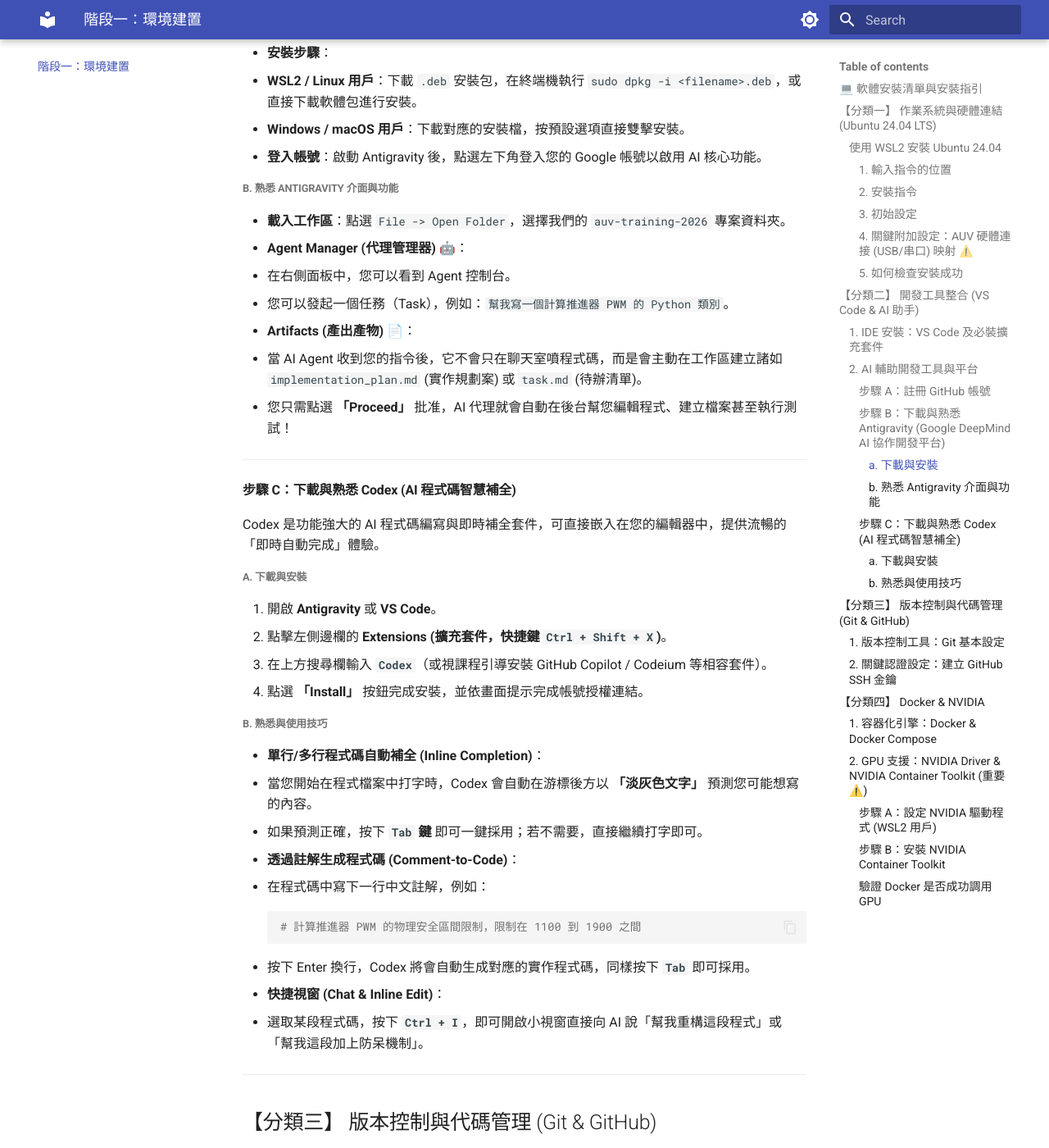
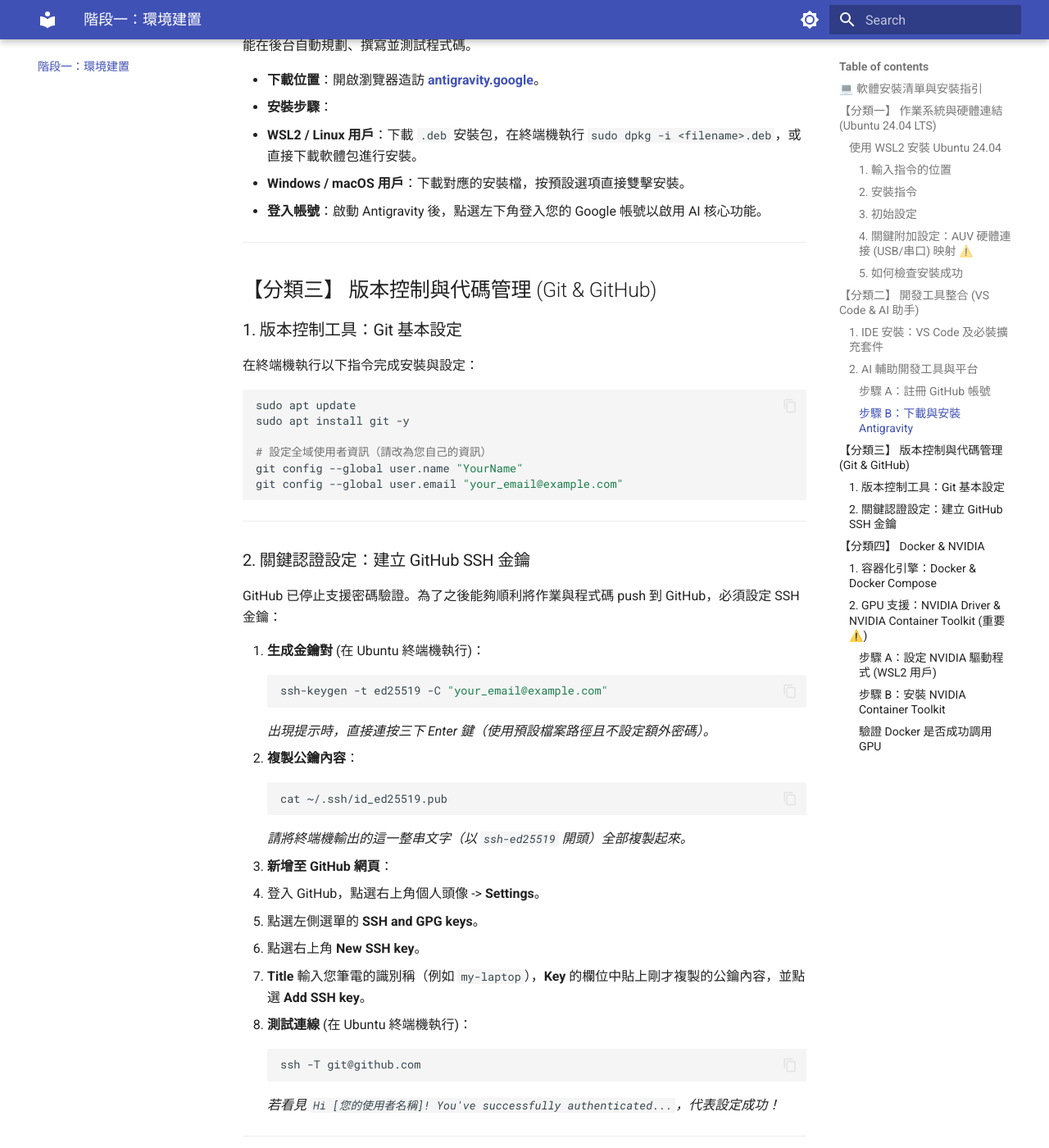
Before and after one commit to hereyougoai/auv-training-2026, an MkDocs documentation site: the page built from docs/stage1_env/index.md, in a window 1280 px wide and 1400 px high, scrolled down 3172 px. Shown: the whole window at 82% size. Built offline with MkDocs 1.6.1 and Material for MkDocs 9.7.7, drawn with Linux system fonts in a browser that asks for light colours; some of the changed text lies outside the part shown.

Commit message:
fix: comprehensive documentation accuracy corrections

````diff
--- a/docs/stage1_env/index.md
+++ b/docs/stage1_env/index.md
@@ -87,7 +87,7 @@
 ---
 
 ### 2. AI 輔助開發工具與平台
-在開始撰寫程式碼之前，讓 AI 成為您的常駐助教。本培訓將使用 **Antigravity (Google DeepMind 研發的 AI 代理 IDE)** 與 **Codex (AI 輔助程式補全套件)**。
+在開始撰寫程式碼之前，讓 AI 成為您的常駐助教。本培訓鼓勵學員善用多種 AI 工具輔助開發：**[Antigravity](https://antigravity.google)**（Google 推出的 AI-first 開發環境，基於 VS Code 分支，支援多個 AI 代理在後台自動規劃、執行並測試程式）、**ChatGPT** 以及 **Claude Code** 等皆是實用的 AI 助手。無論是解釋錯誤訊息、生成程式片段、協助重構，還是進行代碼審查，這些工具都能大幅縮短您的除錯時間，讓您更聚焦在系統設計與問題解決本身。請依課程引導或個人習慣選擇順手的工具，並學會如何用清晰的中文描述問題、提供必要的上下文（如程式碼片段、錯誤訊息），以獲得最準確的回答。
 
 #### 步驟 A：註冊 GitHub 帳號
 GitHub 是全球最大的程式碼託管與協作平台，也是後續交作業與團隊專案的核心工具。
@@ -103,48 +103,14 @@
 
 ---
 
-#### 步驟 B：下載與熟悉 Antigravity (Google DeepMind AI 協作開發平台)
-Antigravity 是 Google DeepMind 打造的 AI-first 開發環境 (基於 VS Code 分支開發)，它不只是編輯器，還能讓多個 AI 代理（Agents）在後台幫您規劃、執行和測試程式。
+#### 步驟 B：下載與安裝 Antigravity
+Antigravity 是一款以 VS Code 為基礎分支開發的 AI-first 整合開發環境，內建多 Agent 協作功能，能在後台自動規劃、撰寫並測試程式碼。
 
-##### a. 下載與安裝
 * **下載位置**：開啟瀏覽器造訪 **[antigravity.google](https://antigravity.google)**。
 * **安裝步驟**：
   * **WSL2 / Linux 用戶**：下載 `.deb` 安裝包，在終端機執行 `sudo dpkg -i <filename>.deb`，或直接下載軟體包進行安裝。
   * **Windows / macOS 用戶**：下載對應的安裝檔，按預設選項直接雙擊安裝。
 * **登入帳號**：啟動 Antigravity 後，點選左下角登入您的 Google 帳號以啟用 AI 核心功能。
-
-##### b. 熟悉 Antigravity 介面與功能
-* **載入工作區**：點選 `File -> Open Folder`，選擇我們的 `auv-training-2026` 專案資料夾。
-* **Agent Manager (代理管理器)** 🤖：
-  * 在右側面板中，您可以看到 Agent 控制台。
-  * 您可以發起一個任務（Task），例如：`幫我寫一個計算推進器 PWM 的 Python 類別`。
-* **Artifacts (產出產物)** 📄：
-  * 當 AI Agent 收到您的指令後，它不會只在聊天室噴程式碼，而是會主動在工作區建立諸如 `implementation_plan.md` (實作規劃案) 或 `task.md` (待辦清單)。
-  * 您只需點選 **「Proceed」** 批准，AI 代理就會自動在後台幫您編輯程式、建立檔案甚至執行測試！
-
----
-
-#### 步驟 C：下載與熟悉 Codex (AI 程式碼智慧補全)
-Codex 是功能強大的 AI 程式碼編寫與即時補全套件，可直接嵌入在您的編輯器中，提供流暢的「即時自動完成」體驗。
-
-##### a. 下載與安裝
-1. 開啟 **Antigravity** 或 **VS Code**。
-2. 點擊左側邊欄的 **Extensions (擴充套件，快捷鍵 `Ctrl + Shift + X`)**。
-3. 在上方搜尋欄輸入 **`Codex`**（或視課程引導安裝 GitHub Copilot / Codeium 等相容套件）。
-4. 點選 **「Install」** 按鈕完成安裝，並依畫面提示完成帳號授權連結。
-
-##### b. 熟悉與使用技巧
-* **單行/多行程式碼自動補全 (Inline Completion)**：
-  * 當您開始在程式檔案中打字時，Codex 會自動在游標後方以 **「淡灰色文字」** 預測您可能想寫的內容。
-  * 如果預測正確，按下 **`Tab` 鍵** 即可一鍵採用；若不需要，直接繼續打字即可。
-* **透過註解生成程式碼 (Comment-to-Code)**：
-  * 在程式碼中寫下一行中文註解，例如：
-    ```python
-    # 計算推進器 PWM 的物理安全區間限制，限制在 1100 到 1900 之間
-    ```
-  * 按下 Enter 換行，Codex 將會自動生成對應的實作程式碼，同樣按下 **`Tab`** 即可採用。
-* **快捷視窗 (Chat & Inline Edit)**：
-  * 選取某段程式碼，按下 **`Ctrl + I`**，即可開啟小視窗直接向 AI 說「幫我重構這段程式」或「幫我這段加上防呆機制」。
 
 ---
 
--- a/docs/stage4_ros2/index.md
+++ b/docs/stage4_ros2/index.md
@@ -34,12 +34,16 @@
 打開終端機，依序輸入以下指令：
 
 ```bash
-# 1. 建立工作空間目錄，並建立存放原始碼的 src 資料夾
+# 0. 載入 ROS 2 Jazzy 核心環境變數（每次開新終端機時必須執行，建議加入 ~/.bashrc）
+source /opt/ros/jazzy/setup.bash
+
+# 1. 建立工作區目錄，並建立存放原始碼的 src 資料夾
 mkdir -p ~/auv_ws/src
 cd ~/auv_ws
 
 # 2. 進行第一次編譯（此時 src 內還沒有程式碼，會自動生成 build, install, log 資料夾）
-colcon build
+# --symlink-install 讓 Python 程式碼修改後不需重新 build 即可生效
+colcon build --symlink-install
 
 # 3. 載入環境變數（這是最重要的一步！每次編譯完套件、或開啟新的終端機視窗，都必須執行此行，否則系統會找不到您的套件）
 source install/setup.bash
````
Also changed, not shown: other parts of docs/stage1_env/index.md (+2 -2 lines), other parts of docs/stage4_ros2/index.md (+4 -1 lines), docs/stage2_collab/index.md (+1 -1 lines), docs/stage3_sandbox/index.md (+7 -1 lines), docs/stage6_integration/index.md (+2 -2 lines).
